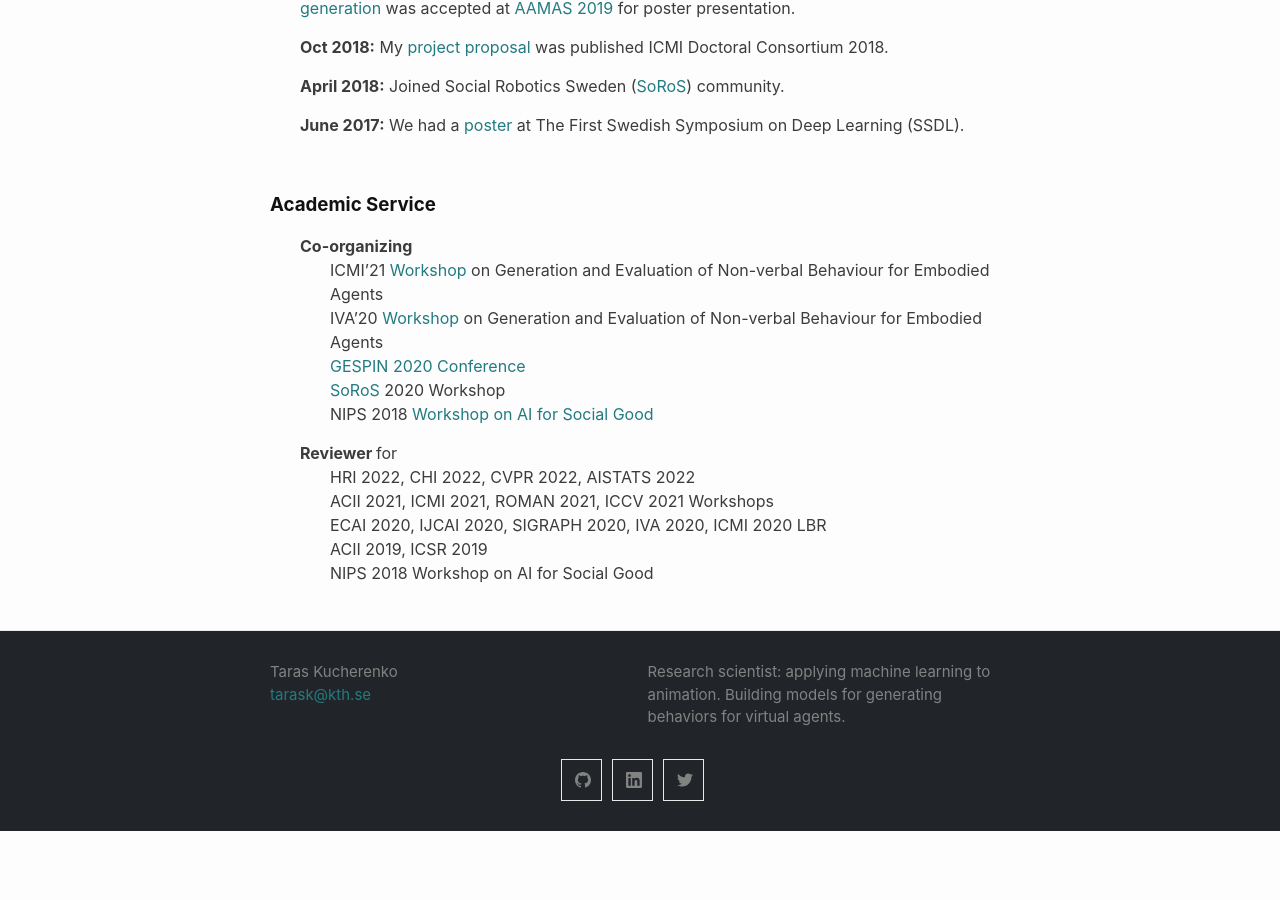
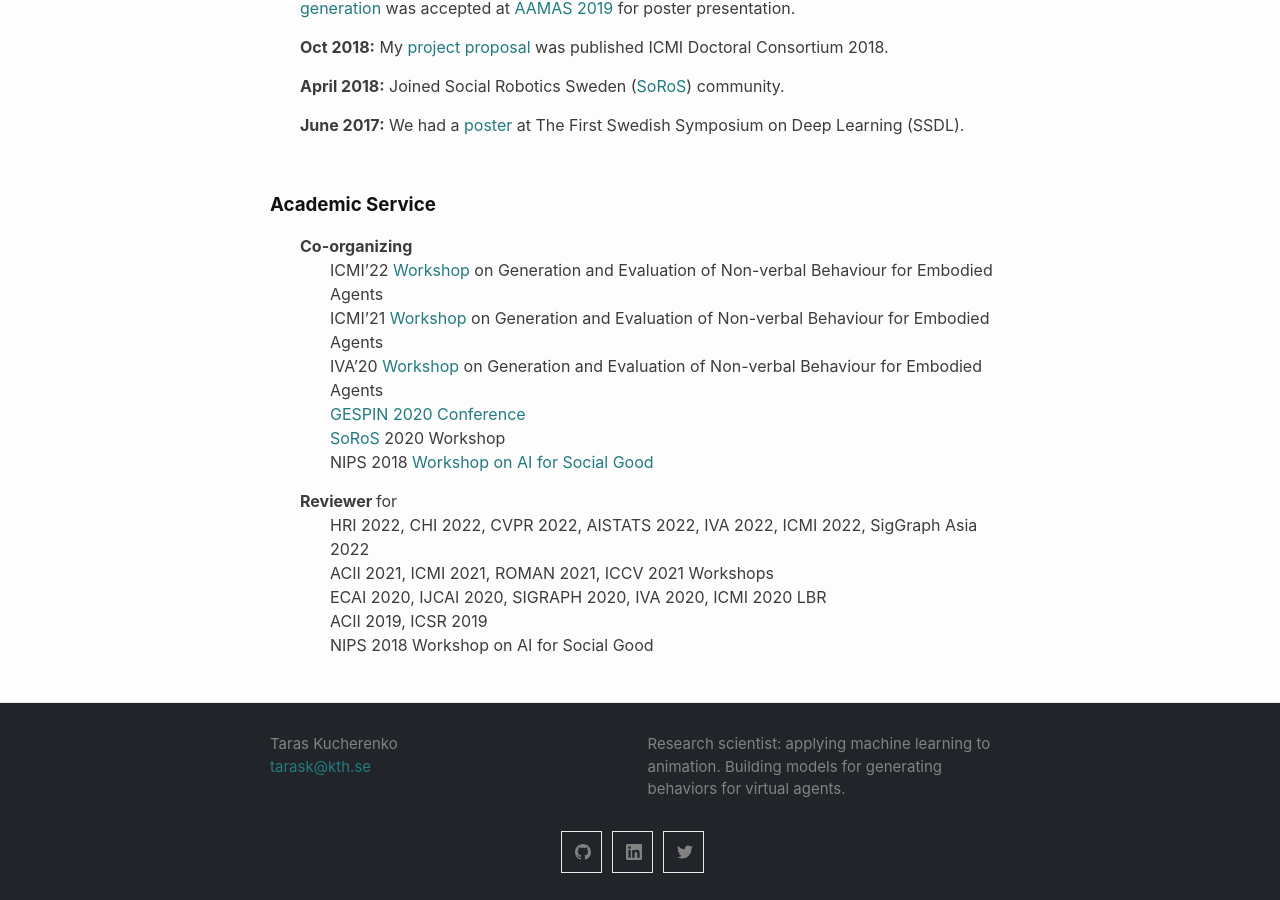
Before and after one commit to Svito-zar/Svito-zar.github.io, a Jekyll site: the page built from index.md, in a window 1280 px wide and 900 px high, scrolled down 2826 px. Built offline with Jekyll 4.4.1, drawn with Linux system fonts in a browser that asks for light colours; before the commit the page ends 3657 px from its top, so only the background shows below that.

Commit message:
Add reviewing

```diff
--- a/index.md
+++ b/index.md
@@ -69,6 +69,7 @@ My research is on machine learning models for non-verbal behavior generation, su
 ### **Academic Service**
 
 * <strong> Co-organizing </strong>
+    - ICMI'22 [Workshop](https://genea-workshop.github.io/2022/workshop) on Generation and Evaluation of Non-verbal Behaviour for Embodied Agents
     - ICMI'21 [Workshop](https://genea-workshop.github.io/2021/) on Generation and Evaluation of Non-verbal Behaviour for Embodied Agents
     - IVA'20 [Workshop](https://genea-workshop.github.io/2020/) on Generation and Evaluation of Non-verbal Behaviour for Embodied Agents
     - [GESPIN 2020 Conference](http://sprakbanken.speech.kth.se/events/gespin/)
@@ -77,7 +78,7 @@ My research is on machine learning models for non-verbal behavior generation, su
 
 
 * <strong> Reviewer </strong> for
-    - HRI 2022, CHI 2022, CVPR 2022, AISTATS 2022
+    - HRI 2022, CHI 2022, CVPR 2022, AISTATS 2022, IVA 2022, ICMI 2022, SigGraph Asia 2022
     - ACII 2021, ICMI 2021, ROMAN 2021, ICCV 2021 Workshops
     - ECAI 2020, IJCAI 2020, SIGRAPH 2020, IVA 2020, ICMI 2020 LBR
     - ACII 2019, ICSR 2019
```
